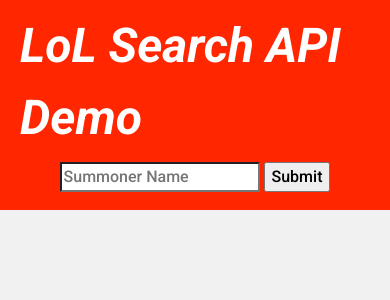
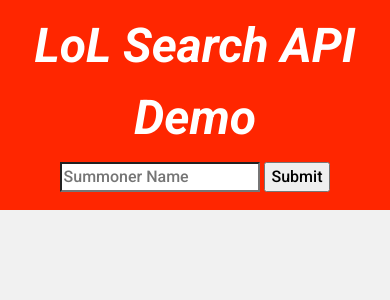
Before and after one commit to KristofferTroncoso/lol-search-api-demo, a Node server app: page / in a window 390 px wide. Shown: the top 300 px of the page. Run offline with Node 20, Linux system fonts and the light colour scheme.

Commit message:
Add responsive wrapper
Wrapper class for responsiveness.

```diff
--- a/public/custom.css
+++ b/public/custom.css
@@ -18,21 +18,30 @@ img {
 }
 
 header {
-    display: flex;
-    justify-content: space-between;
-    align-items: center;
     background: #ff2600;
     color: white;
     padding: 10px 0;
 }
 
+header div {
+    display: flex;
+    justify-content: space-between;
+    align-items: center;
+}
+
 header h1 {
     font-style: italic;
     font-size: 3rem;
+    text-align: center;
+}
+
+.wrapper {
+    max-width: 1100px;
+    margin: 0 auto;
 }
 
 @media (max-width: 700px) {
-    header {
+    header div {
         flex-direction: column;
     }
 }
--- a/views/partials/header.ejs
+++ b/views/partials/header.ejs
@@ -10,10 +10,12 @@
     </head>
     <body>
         <header>
+            <div class="wrapper">
                 <h1><a href="/">LoL Search API Demo</a></h1>
                 <form action="/" method="POST">
                     <label for="q">
                     <input type="search" id="q" name="q" placeholder="Summoner Name">
                     <input type="submit">
                 </form>
+            </div>
         </header>
--- a/views/summoner.ejs
+++ b/views/summoner.ejs
@@ -1,7 +1,7 @@
 <% include partials/header.ejs %>
 
 
-<main>
+<main class="wrapper">
     <% var proficonurl = "http://ddragon.leagueoflegends.com/cdn/8.4.1/img/profileicon/" + summ.profileIconId + ".png" %>
     <img src="<%=proficonurl%>">
     <h1><%= summ.name %></h1>
```
Lines whose indentation alone changed are shown as unchanged.
